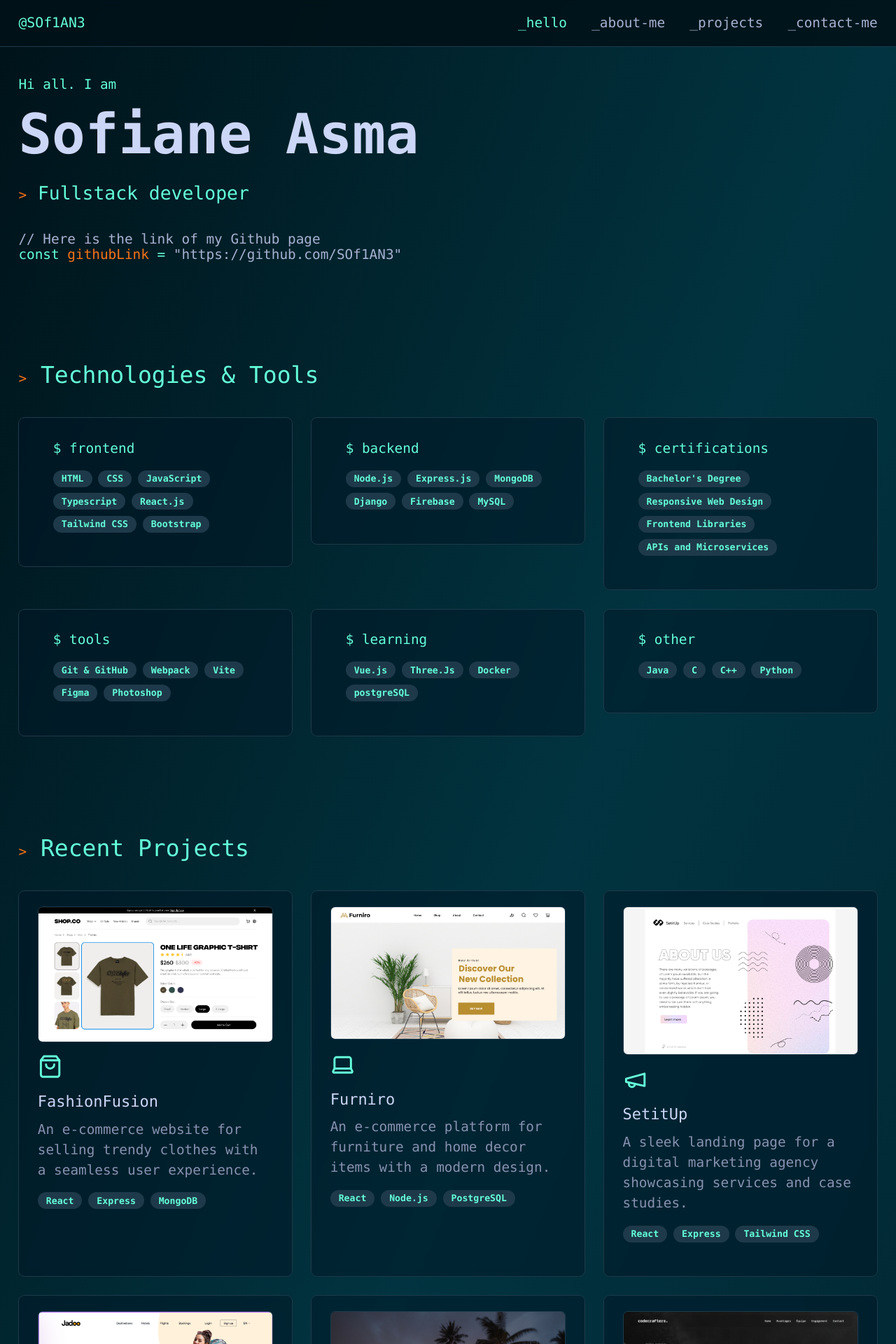
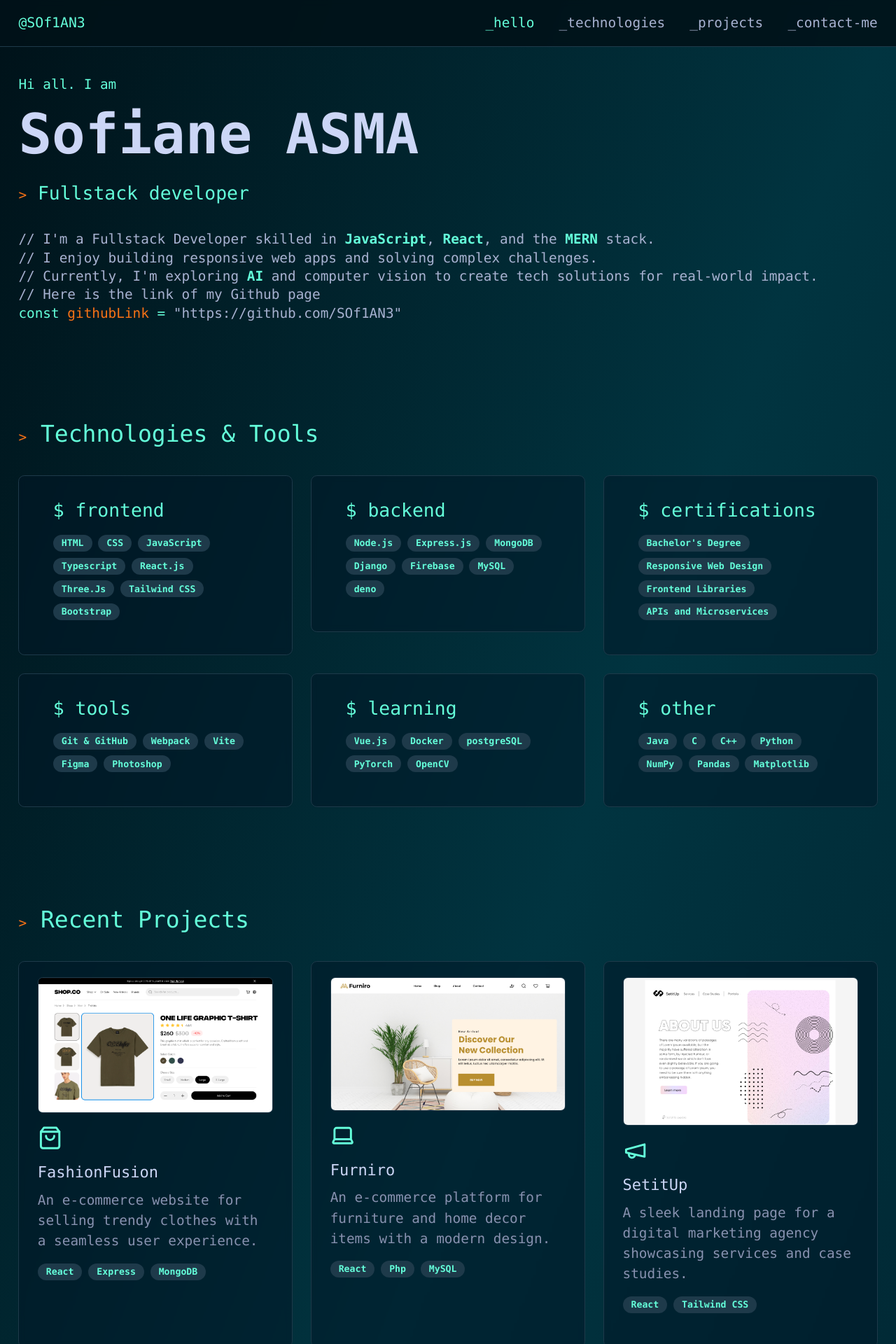
Before and after one commit to SOf1AN3/Portfolio, a React (Vite) app: page / in a window 1280 px wide. Shown: the top 1920 px of the page at 70% size. Built offline with nearby package versions, Linux system fonts and the light colour scheme.

Commit message:
Editing the presentation

```diff
--- a/src/App.jsx
+++ b/src/App.jsx
@@ -106,12 +106,12 @@ function App() {
   };
 
   const technologies = {
-    frontend: ['HTML', 'CSS', 'JavaScript', 'Typescript', 'React.js', 'Tailwind CSS', 'Bootstrap'],
-    backend: ['Node.js', 'Express.js', 'MongoDB', 'Django', 'Firebase', 'MySQL'],
+    frontend: ['HTML', 'CSS', 'JavaScript', 'Typescript', 'React.js', 'Three.Js', 'Tailwind CSS', 'Bootstrap'],
+    backend: ['Node.js', 'Express.js', 'MongoDB', 'Django', 'Firebase', 'MySQL', 'deno'],
     certifications: ['Bachelor\'s Degree', 'Responsive Web Design', 'Frontend Libraries', 'APIs and Microservices'],
     tools: ['Git & GitHub', 'Webpack', 'Vite', 'Figma', 'Photoshop'],
-    learning: ['Vue.js', 'Three.Js', 'Docker', 'postgreSQL'],
-    other: ['Java', 'C', 'C++', 'Python']
+    learning: ['Vue.js', 'Docker', 'postgreSQL', 'PyTorch', 'OpenCV'],
+    other: ['Java', 'C', 'C++', 'Python', 'NumPy', 'Pandas', 'Matplotlib']
   };
 
   const projects = [
@@ -126,14 +126,14 @@ function App() {
       icon: Laptop,
       title: "Furniro",
       description: "An e-commerce platform for furniture and home decor items with a modern design.",
-      technologies: ["React", "Node.js", "PostgreSQL"],
+      technologies: ["React", "Php", "MySQL"],
       image: Furniro
     },
     {
       icon: Megaphone,
       title: "SetitUp",
       description: "A sleek landing page for a digital marketing agency showcasing services and case studies.",
-      technologies: ["React", "Express", "Tailwind CSS"],
+      technologies: ["React", "Tailwind CSS"],
       image: Digital
     },
     {
@@ -147,14 +147,14 @@ function App() {
       icon: Hotel,
       title: "Serenity Haven",
       description: "An elegant hotel website with room booking and customer reviews.",
-      technologies: ["React", "Node.js", "Firebase"],
+      technologies: ["React", "Express", "Firebase"],
       image: HotelLanding
     },
     {
       icon: Users,
       title: "Codecrafters.",
       description: "A dynamic website for our development team, showcasing our skills and projects.",
-      technologies: ["PHP", "MySQL", "JavaScript"],
+      technologies: ["React", "Tailwind CSS"],
       image: Codecrafters,
       link: "https://codecrafters-delta.vercel.app/"
     },
@@ -241,7 +241,7 @@ function App() {
                 <div className="relative flex flex-col md:flex-row items-center gap-8">
                   {[
                     { id: 'hello', label: '_hello' },
-                    { id: 'about', label: '_about-me' },
+                    { id: 'about', label: '_technologies' },
                     { id: 'projects', label: '_projects' },
                     { id: 'contact', label: '_contact-me' }
                   ].map((item, index) => (
@@ -287,14 +287,17 @@ function App() {
             variants={fadeIn}
             className="text-6xl md:text-7xl font-bold mb-6 text-[#ccd6f6]"
           >
-            Sofiane Asma
+            Sofiane ASMA
           </motion.h1>
           <motion.div variants={fadeIn} className="text-2xl text-[#64ffda] mb-8">
             <span className="text-[#f97316]">&gt;</span> Fullstack developer
           </motion.div>
           <motion.div variants={fadeIn} className="text-sm opacity-70 mb-8">
-            <p>// Here is the link of my Github page</p>
-            <p className="text-[#64ffda]">const <span className="text-[#f97316]">githubLink</span> = <span className="text-[#a8b2d1]">"https://github.com/SOf1AN3"</span></p>
+            <p className='my-1'>// I'm a Fullstack Developer skilled in <b className="text-[#64ffda]">JavaScript</b>, <b className="text-[#64ffda]">React</b>, and the <b className="text-[#64ffda]">MERN</b> stack.</p>
+            <p className='my-1'>// I enjoy building responsive web apps and solving complex challenges.</p>
+            <p className='my-1'>// Currently, I'm exploring <b className='text-[#64ffda]'>AI</b> and computer vision to create tech solutions for real-world impact.</p>
+            <p className='my-1'>// Here is the link of my Github page</p>
+            <p className="text-[#64ffda] className='my-1'">const <span className="text-[#f97316] className='my-1'">githubLink</span> = <span className="text-[#a8b2d1]">"https://github.com/SOf1AN3"</span></p>
           </motion.div>
         </motion.section>
 
@@ -316,12 +319,12 @@ function App() {
               <motion.div key={category} variants={fadeIn}>
                 <Card className="bg-[#011627]/50 border border-[#1e3a4a] backdrop-blur-sm p-5 pt-7 text-base">
                   <CardContent className="p-6">
-                    <h3 className="text-[#64ffda] mb-4 flex items-center gap-2">
+                    <h3 className="text-[#64ffda] text-2xl mb-4 flex items-center gap-2">
                       $ {category}
                     </h3>
                     <div className="flex flex-wrap gap-2">
                       {techs.map(tech => (
-                        <Badge key={tech} variant="secondary" className="bg-[#1e3a4a] text-[#64ffda] text-sm hover:bg-[#2a4a5e]">
+                        <Badge key={tech} variant="secondary" className="bg-[#1e3a4a] text-[#64ffda] text-xl hover:bg-[#2a4a5e]">
                           {tech}
                         </Badge>
                       ))}
```
